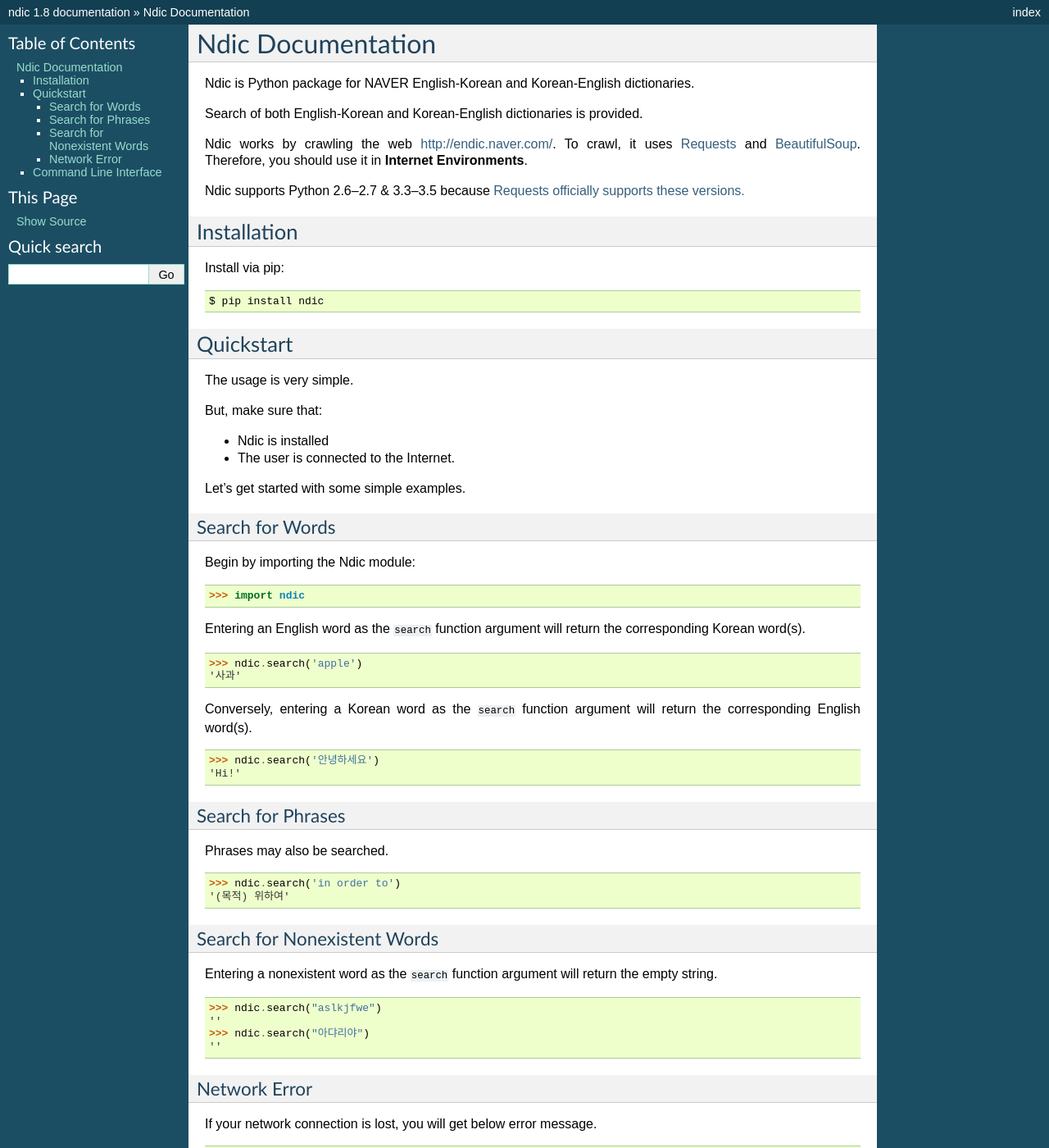
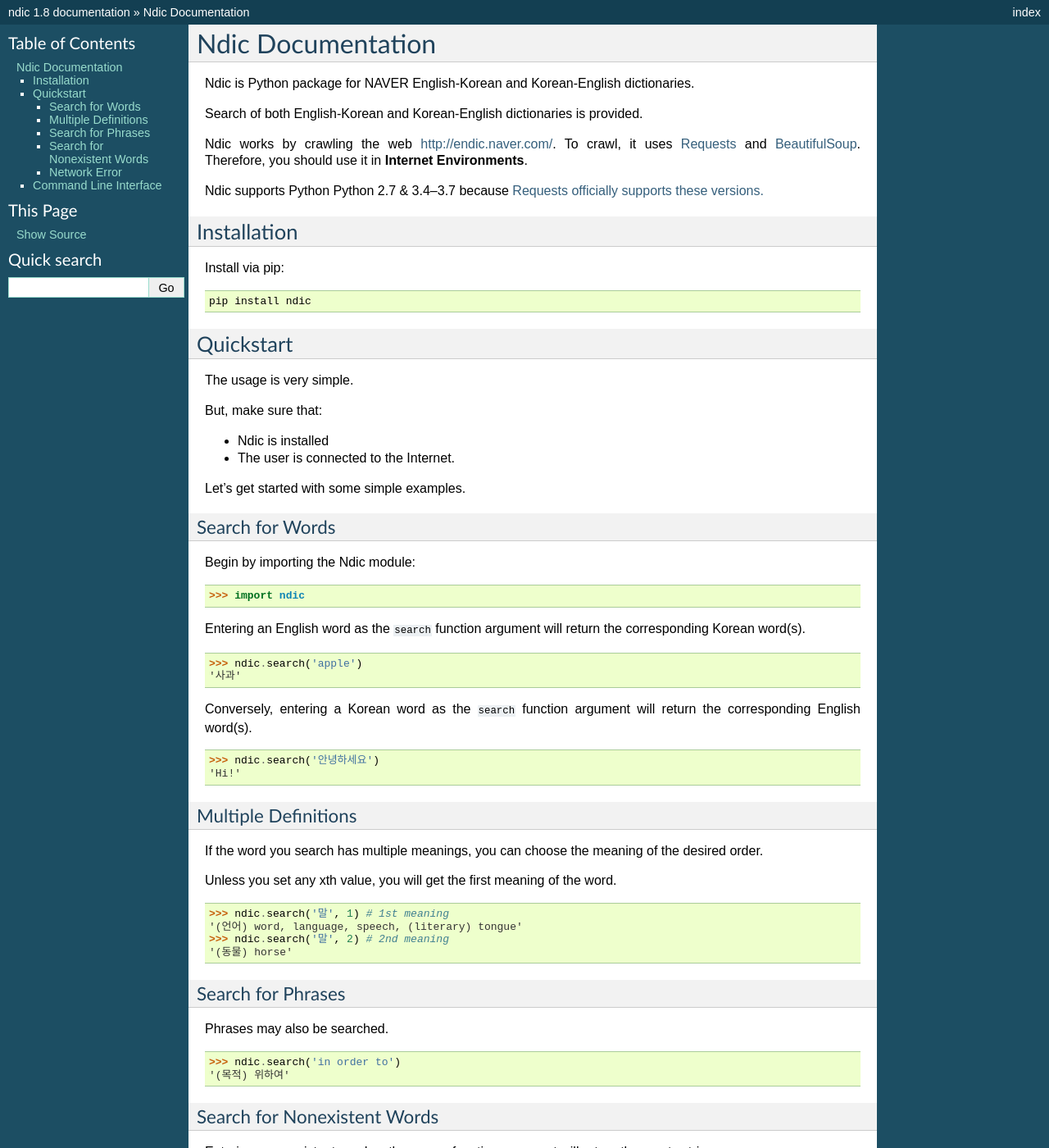
Before and after one commit to jupiny/ndic, a Sphinx documentation site: the page built from docs/index.rst, in a window 1280 px wide and 1400 px high. Shown: the whole window at 82% size. Built offline with Sphinx 7.4.7, drawn with Linux system fonts in a browser that asks for light colours; some of the changed text lies outside the part shown.

Commit message:
Update index.rst
Add the guide about new feature: search the word with xth option

```diff
--- a/docs/index.rst
+++ b/docs/index.rst
@@ -13,7 +13,7 @@
 Ndic works by crawling the web http://endic.naver.com/. To crawl, it
 uses `Requests`_ and `BeautifulSoup`_. Therefore, you should use it in **Internet Environments**.
 
-Ndic supports Python 2.6–2.7 & 3.3–3.5 because `Requests officially
+Ndic supports Python Python 2.7 & 3.4–3.7 because `Requests officially
 supports these versions.`_
 
 
@@ -22,9 +22,9 @@
 
 Install via pip:
 
-::
+.. code-block:: bash
 
-    $ pip install ndic
+ pip install ndic
 
 Quickstart
 ===========
@@ -43,14 +43,14 @@
 
 Begin by importing the Ndic module:
 
-::
+.. code-block:: python
 
     >>> import ndic
 
 Entering an English word as the ``search`` function argument will return the
 corresponding Korean word(s).
 
-::
+.. code-block:: python
 
     >>> ndic.search('apple')
     '사과'
@@ -58,17 +58,31 @@
 Conversely, entering a Korean word as the ``search`` function argument will return
 the corresponding English word(s).
 
-::
+.. code-block:: python
 
     >>> ndic.search('안녕하세요')
     'Hi!'
+
+Multiple Definitions
+--------------------
+
+If the word you search has multiple meanings, you can choose the meaning of the desired order.
+
+Unless you set any xth value, you will get the first meaning of the word.
+
+.. code-block:: python
+
+    >>> ndic.search('말', 1) # 1st meaning
+    '(언어) word, language, speech, (literary) tongue'
+    >>> ndic.search('말', 2) # 2nd meaning
+    '(동물) horse'
 
 Search for Phrases
 ------------------
 
 Phrases may also be searched.
 
-::
+.. code-block:: python
 
     >>> ndic.search('in order to')
     '(목적) 위하여'
@@ -79,7 +93,7 @@
 Entering a nonexistent word as the ``search`` function argument will return the
 empty string.
 
-::
+.. code-block:: python
 
     >>> ndic.search("aslkjfwe")
     ''
@@ -91,7 +105,7 @@
 
 If your network connection is lost, you will get below error message.
 
-::
+.. code-block:: python
 
     >>> ndic.search('...')
     NdicConnectionError: Network connection is lost. Please check the connection to the Internet.
@@ -105,10 +119,12 @@
 in command line and get the return value of the ``search`` fuction in terminals. It works
 by `Click`_.
 
-::
+.. code-block:: bash
 
     $ ndic love
     (특히 가족・친구에 대한) 사랑
+    $ ndic get --xth 2 # or -x 2
+    얻다, 입수하다; 가지다(obtain)
 
 .. _Requests: http://docs.python-requests.org/en/master/
 .. _BeautifulSoup: https://www.crummy.com/software/BeautifulSoup/bs4/doc/
```
